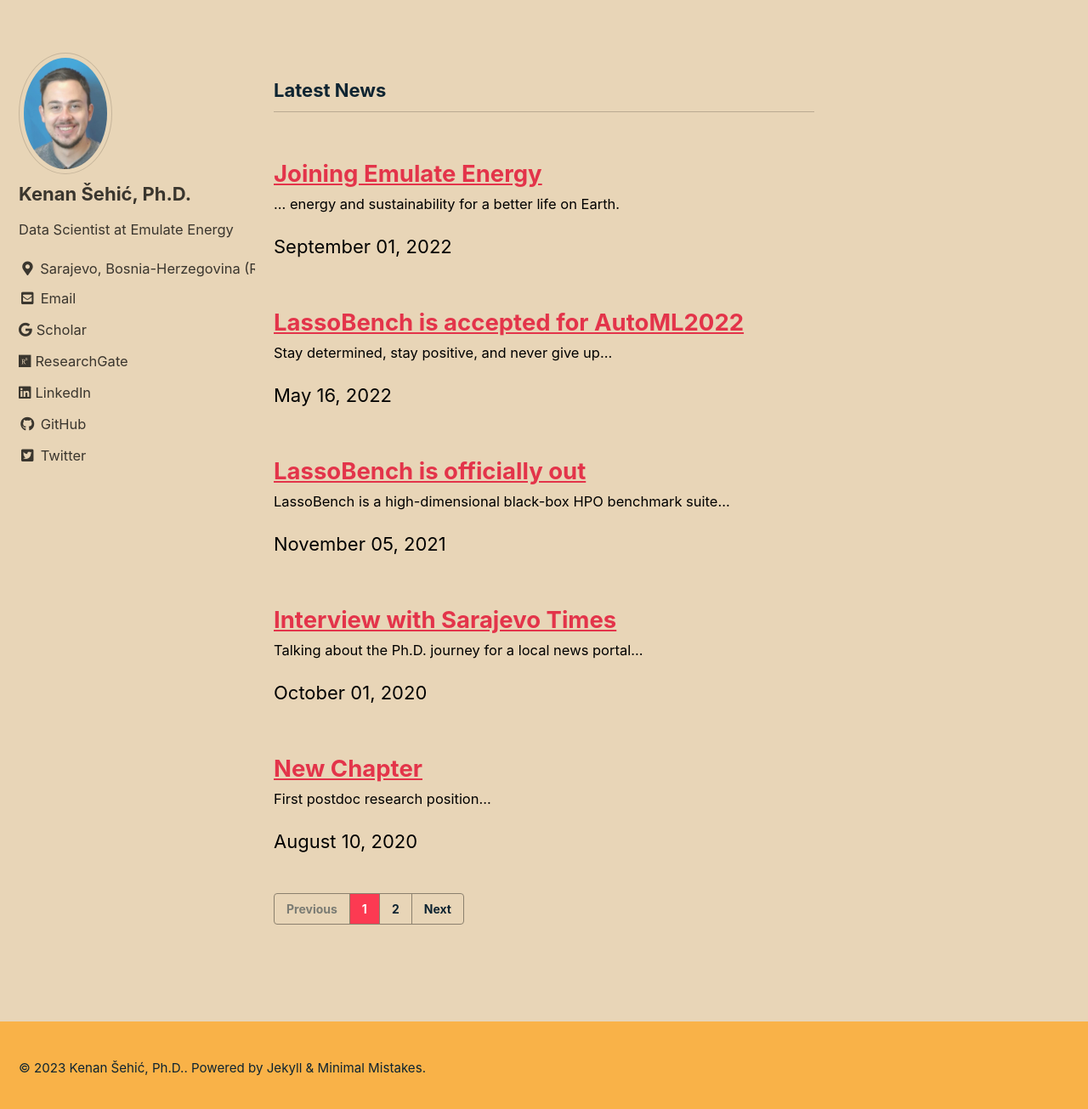
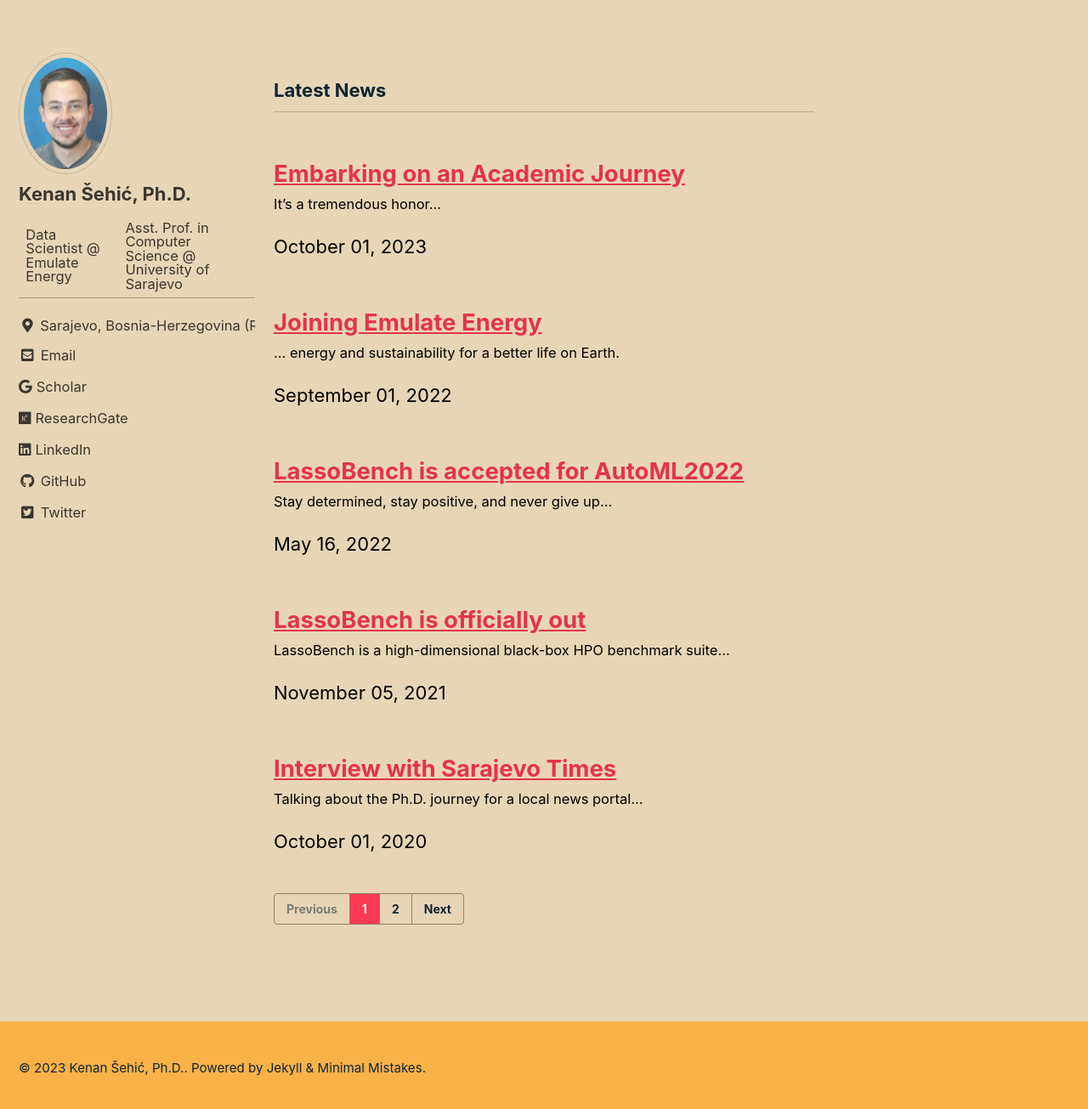
Before and after one commit to ksehic/ksehic.github.io, a Jekyll site: the page built from index.html, in a window 1280 px wide and 1400 px high, scrolled down 295 px, cut to the strip 88-1393 px from the top of the window. Shown: the whole strip at 85% size. Built offline with Jekyll 4.4.1, drawn with Linux system fonts in a browser that asks for light colours; cached includes are drawn as plain includes; the list of posts is cut into pages by our own code.

Commit message:
unsa update

```diff
--- a/_config.yml
+++ b/_config.yml
@@ -93,7 +93,7 @@ analytics:
 author:
   name             : "Kenan Šehić, Ph.D."
   avatar           : "/images/ke2103se.jpg"
-  bio              : "Data Scientist at Emulate Energy"
+  bio              : "Data Scientist @ Emulate Energy | Asst. Prof. in Computer Science @ University of Sarajevo"
   location         : "Sarajevo, Bosnia-Herzegovina (Remote)"
   email            : #""
   links:
--- /dev/null
+++ b/_posts/2023-10-01-unsa.md
@@ -0,0 +1,7 @@
+---
+title: "Embarking on an Academic Journey"
+date: 2023-10-01
+excerpt: "It's a tremendous honor..."
+---
+
+I'm happy to share that I've been appointed as an Assistant Professor in Computer Science at the [Faculty of Electrical Engineering University of Sarajevo](https://www.etf.unsa.ba/)! It's a tremendous honor to join this esteemed institution and contribute to the development of top-tier computer science talent in Bosnia-Herzegovina.
```
